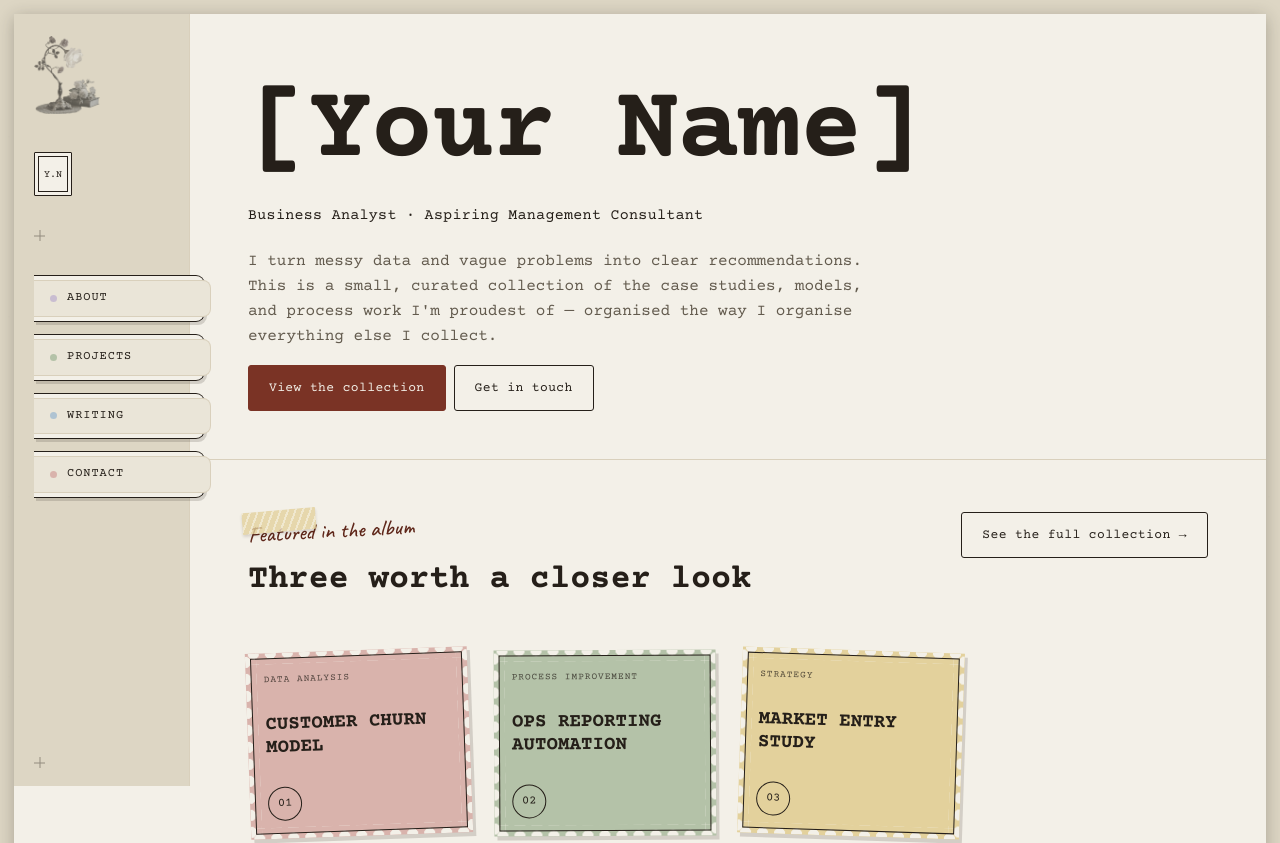
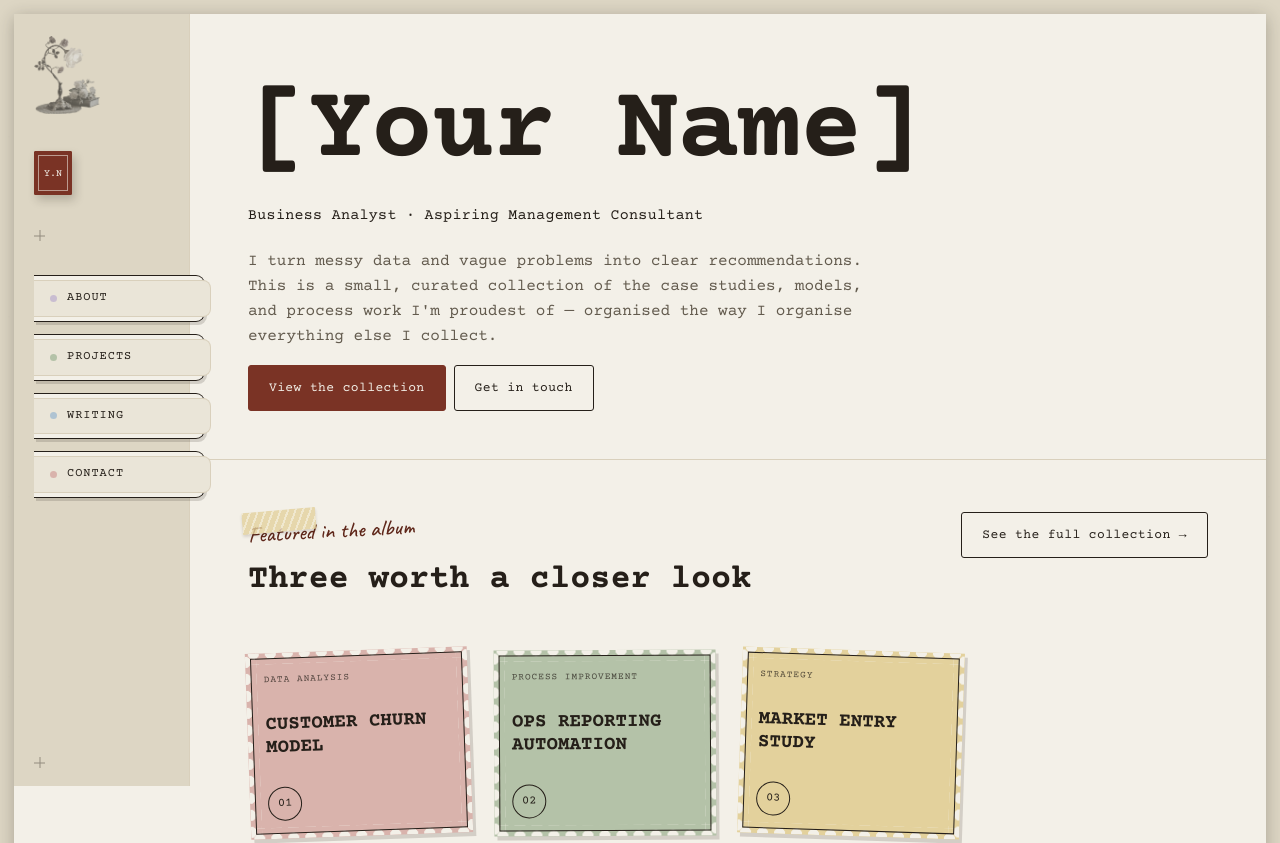
Before and after one commit to shrutivenkatesh14/Portfolio, a plain HTML site: page index.html in a window 1280 px wide. Shown: the top 843 px of the page. Drawn offline with nearby package versions, Linux system fonts and the light colour scheme.

Commit message:
Add files via upload

```diff
--- a/index.html
+++ b/index.html
@@ -28,7 +28,7 @@
     <img class="lamp-toggle-img" src="assets/lamp.png" alt="" aria-hidden="true">
 
   </button>
-  <a class="rail-brand" href="index.html" aria-label="Home">Y.N</a>
+  <a class="rail-brand" href="index.html" aria-label="Home" aria-current="page">Y.N</a>
     <span class="reg-mark" aria-hidden="true"></span>
     <div class="rail-tabs">
       <a class="rail-tab t-lavender" href="about.html"><span class="tab-dot"></span>About</a>
--- a/styles.css
+++ b/styles.css
@@ -224,6 +224,18 @@ p { margin: 0 0 1em; color: var(--ink-soft); }
   background: var(--paper);
 }
 .rail-brand::after { content: ""; position: absolute; inset: 3px; border: 1px solid var(--ink); }
+
+.rail-brand[aria-current="page"] {
+  background: var(--accent-ink);
+  border-color: var(--accent-ink);
+  color: var(--paper);
+  box-shadow: 3px 5px 10px rgba(37,31,25,0.22);
+  transform: translateY(-1px);
+}
+.rail-brand[aria-current="page"]::after { border-color: var(--paper); opacity: 0.55; }
+html[data-theme="dark"] .rail-brand[aria-current="page"] {
+  box-shadow: 0 5px 16px rgba(217,165,102,0.28), 0 3px 6px rgba(0,0,0,0.45);
+}
 
 .rail-tabs { display: flex; flex-direction: column; gap: 12px; align-items: stretch; width: 100%; }
 
```
